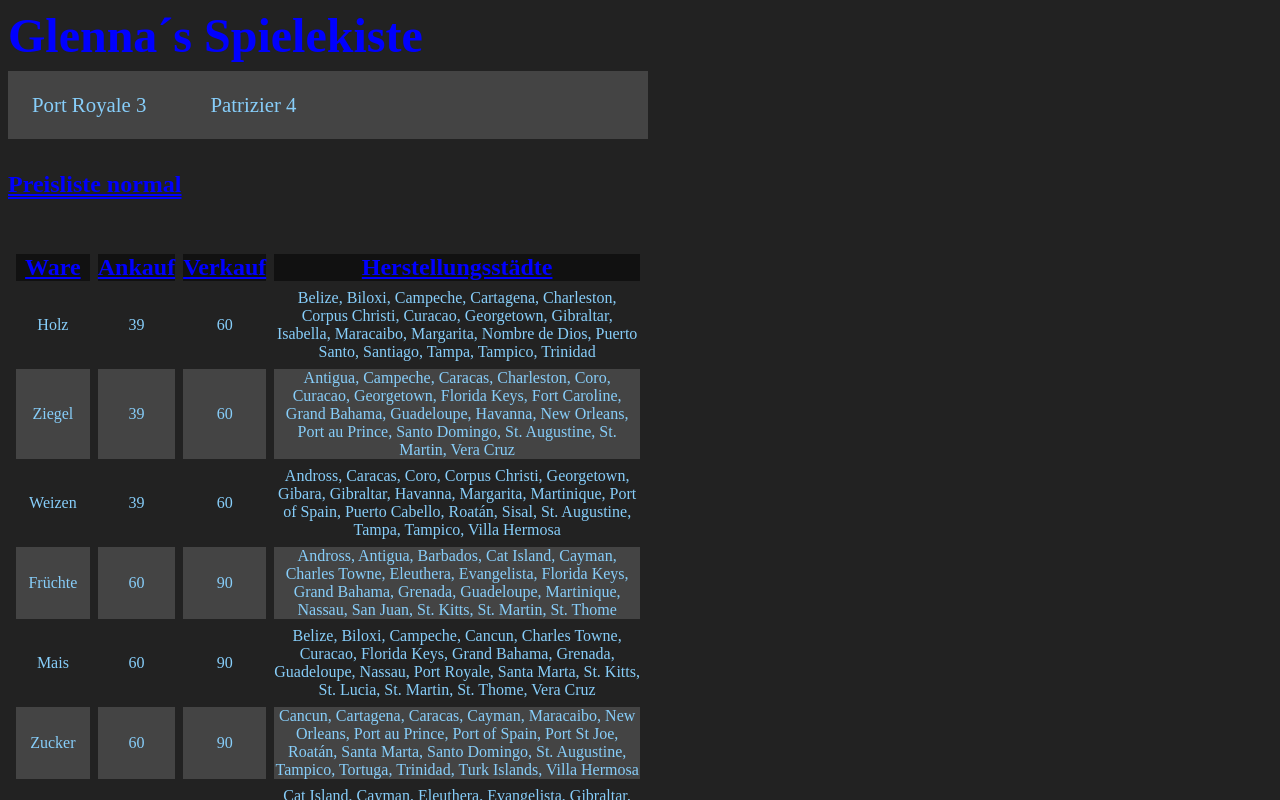
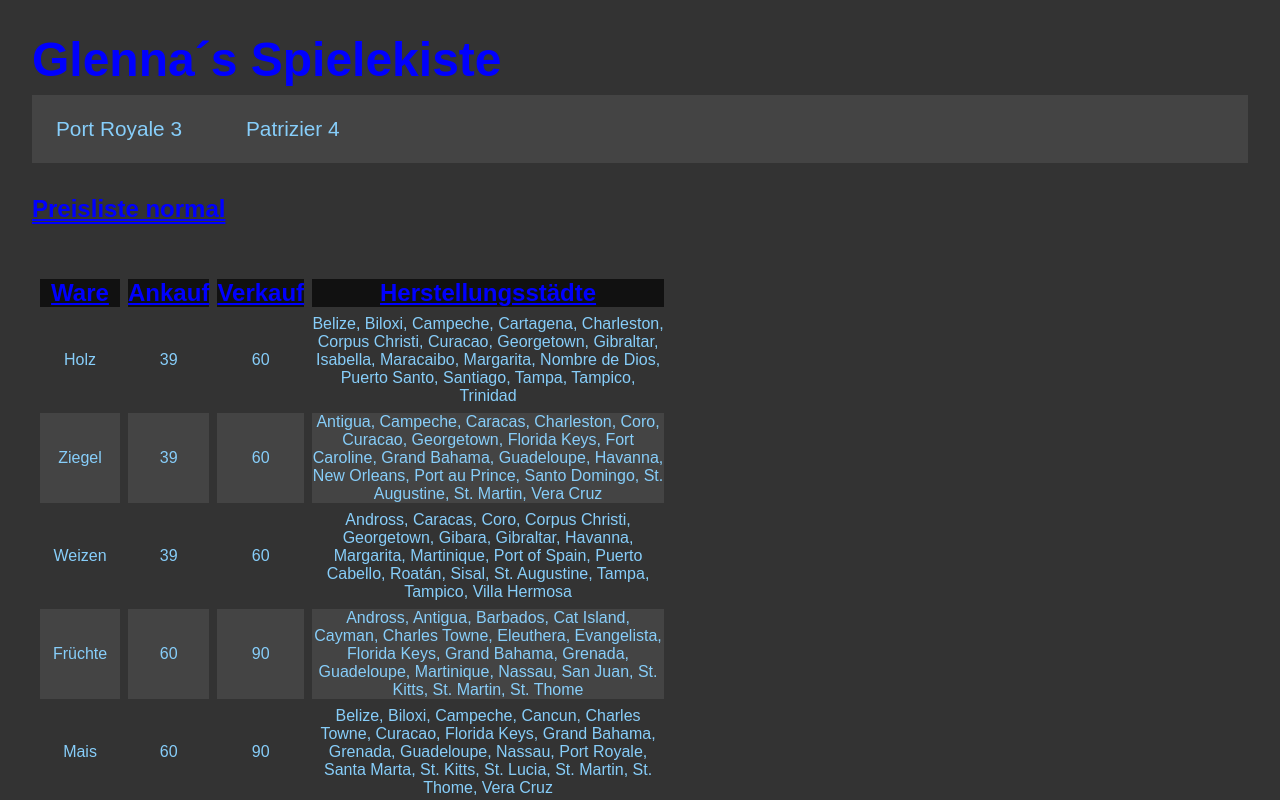
Before and after one commit to edwardtanguay/et002-spieleseite-react, a React (Vite) app: page /preislistePR3 in a window 1280 px wide. Shown: the top 800 px of the page. Built offline with nearby package versions, Linux system fonts and the light colour scheme.

Commit message:
preiseliste 2

```diff
--- a/src/App.scss
+++ b/src/App.scss
@@ -1,14 +1,14 @@
 * {
-  margin: 0;
-  padding: 0;
-  box-sizing: border-box;
+	margin: 0;
+	padding: 0;
+	box-sizing: border-box;
 }
 
 body {
-		background-color: #222;
-		padding: .5rem;
-		display: flex;
-		gap: 1rem;
+	background-color: #333;
+	color: #ccc;
+	font-family: sans-serif;
+	padding: 2rem;
 
 	.überschrift {
 		margin-top: 2rem;
```
